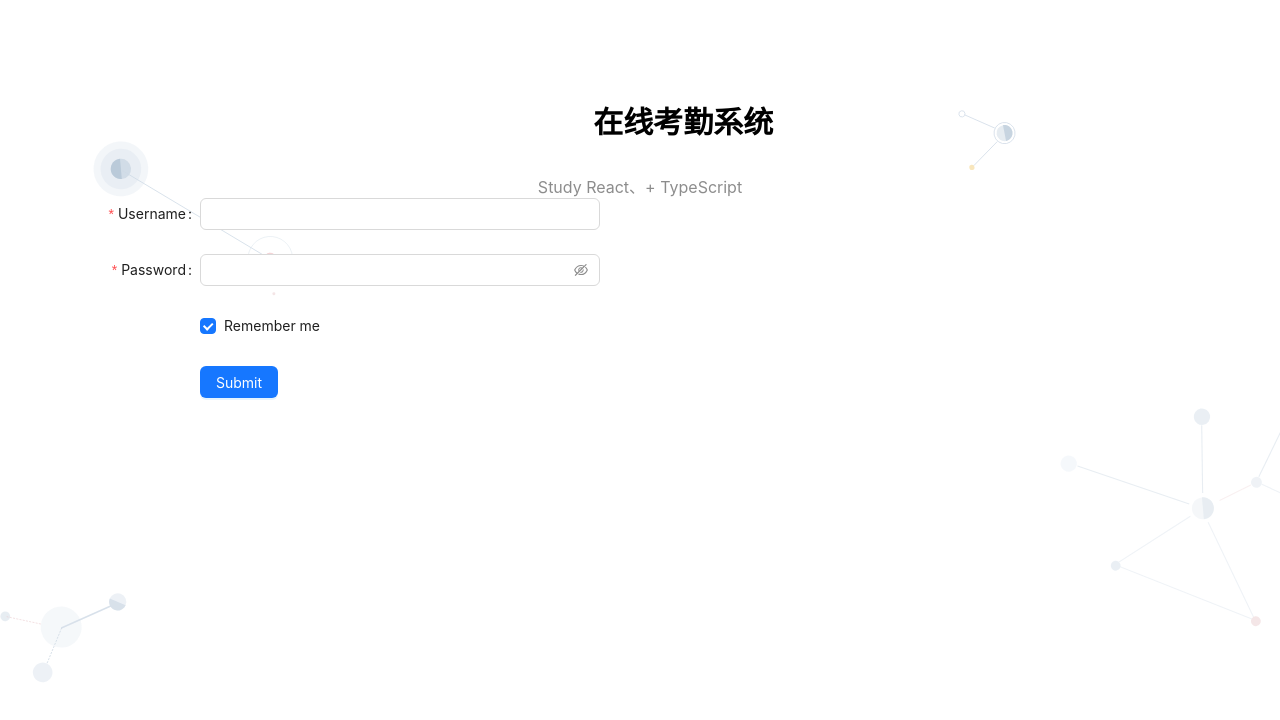
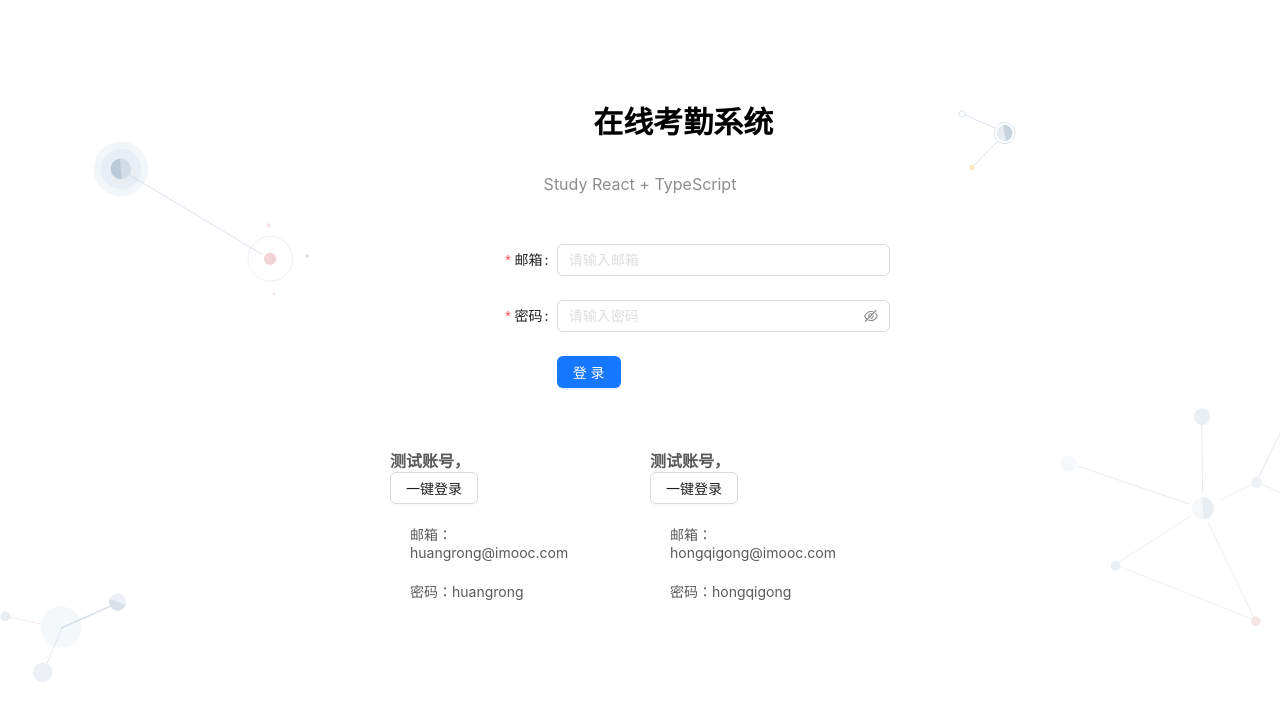
Before and after one commit to Agony95z/react-ts-manage, a React (Create React App) app: page /login in a window 1280 px wide. Shown: the top 720 px of the page. Built offline with nearby package versions, Linux system fonts and the light colour scheme; a web font is replaced by a local one.

Commit message:
feat:完成登录页面布局

```diff
--- a/src/views/Login/Login.tsx
+++ b/src/views/Login/Login.tsx
@@ -1,11 +1,25 @@
 import React from 'react';
 import { useSelector } from 'react-redux'
-import {useAppDispatch} from '../../store/index'
-import type {RootState} from '../../store/'
+import { useAppDispatch } from '../../store/index'
+import type { RootState } from '../../store/'
 import { loginAction, updateToken } from '../../store/modules/users'
 import styles from './Login.module.scss'
 import classNames from 'classnames'
-import { Button, Checkbox, Form, Input, message } from 'antd';
+import { Button, Col, Form, Input, message, Row } from 'antd';
+export interface IUser {
+  email: string
+  pass: string
+}
+const testUsers: IUser[] = [
+  {
+    email: "huangrong@imooc.com",
+    pass: "huangrong",
+  },
+  {
+    email: "hongqigong@imooc.com",
+    pass: "hongqigong",
+  },
+];
 export default function Login() {
   const token = useSelector((state: RootState) => state.users.token)
   const dispatch = useAppDispatch()
@@ -14,7 +28,7 @@ export default function Login() {
       email: 'huangrong@imooc.com',
       pass: 'huangrong'
     })).then(action => {
-      const {token, errcode} = (action.payload as {[index: string]: unknown}).data as {[index: string]: unknown};
+      const { token, errcode } = (action.payload as { [index: string]: unknown }).data as { [index: string]: unknown };
       if (errcode === 0) {
         dispatch(updateToken(token as string));
         message.success('登录成功');
@@ -30,6 +44,11 @@ export default function Login() {
   const onFinishFailed = (errorInfo: any) => {
     console.log('Failed:', errorInfo);
   };
+  const autoLogin = (user: IUser) => {
+    // ruleForm.email = user.email;
+    // ruleForm.pass = user.pass;
+    return () => {}
+  }
   return (
     <div className={styles.login}>
       <div className={styles.header}>
@@ -41,7 +60,7 @@ export default function Login() {
         <span className={styles['header-title']}>在线考勤系统</span>
       </div>
       <div className={styles.desc}>
-      Study React、+ TypeScript
+        Study React + TypeScript
       </div>
       <Form
         name="basic"
@@ -52,33 +71,45 @@ export default function Login() {
         onFinish={onFinish}
         onFinishFailed={onFinishFailed}
         autoComplete="off"
+        className={styles.main}
       >
         <Form.Item
-        label="Username"
-        name="username"
-        rules={[{ required: true, message: 'Please input your username!' }]}
+          label="邮箱"
+          name="emial"
+          rules={[{ required: true, message: 'Please input your emial!' }]}
         >
-        <Input />
+          <Input placeholder='请输入邮箱' />
         </Form.Item>
 
         <Form.Item
-        label="Password"
-        name="password"
+          label="密码"
+          name="pass"
           rules={[{ required: true, message: 'Please input your password!' }]}
         >
-        <Input.Password />
-      </Form.Item>
-
-      <Form.Item name="remember" valuePropName="checked" wrapperCol={{ offset: 8, span: 16 }}>
-        <Checkbox>Remember me</Checkbox>
+          <Input.Password placeholder='请输入密码' />
         </Form.Item>
 
         <Form.Item wrapperCol={{ offset: 8, span: 16 }}>
           <Button type="primary" htmlType="submit">
-          Submit
+            登录
           </Button>
         </Form.Item>
       </Form>
+      <div className={styles.users}>
+        <Row gutter={20}>
+          {
+            testUsers.map((v) => (
+              <Col key={v.email} span={12}>
+                <h3>测试账号，</h3>
+                <Button onClick={autoLogin({ email: v.email, pass: v.pass })}
+                >一键登录</Button>
+                <p>邮箱：{v.email}</p>
+                <p>密码：{v.pass}</p>
+              </Col>
+            ))
+          }
+        </Row>
+      </div>
     </div>
   )
 }
```
Lines whose indentation alone changed are shown as unchanged.
